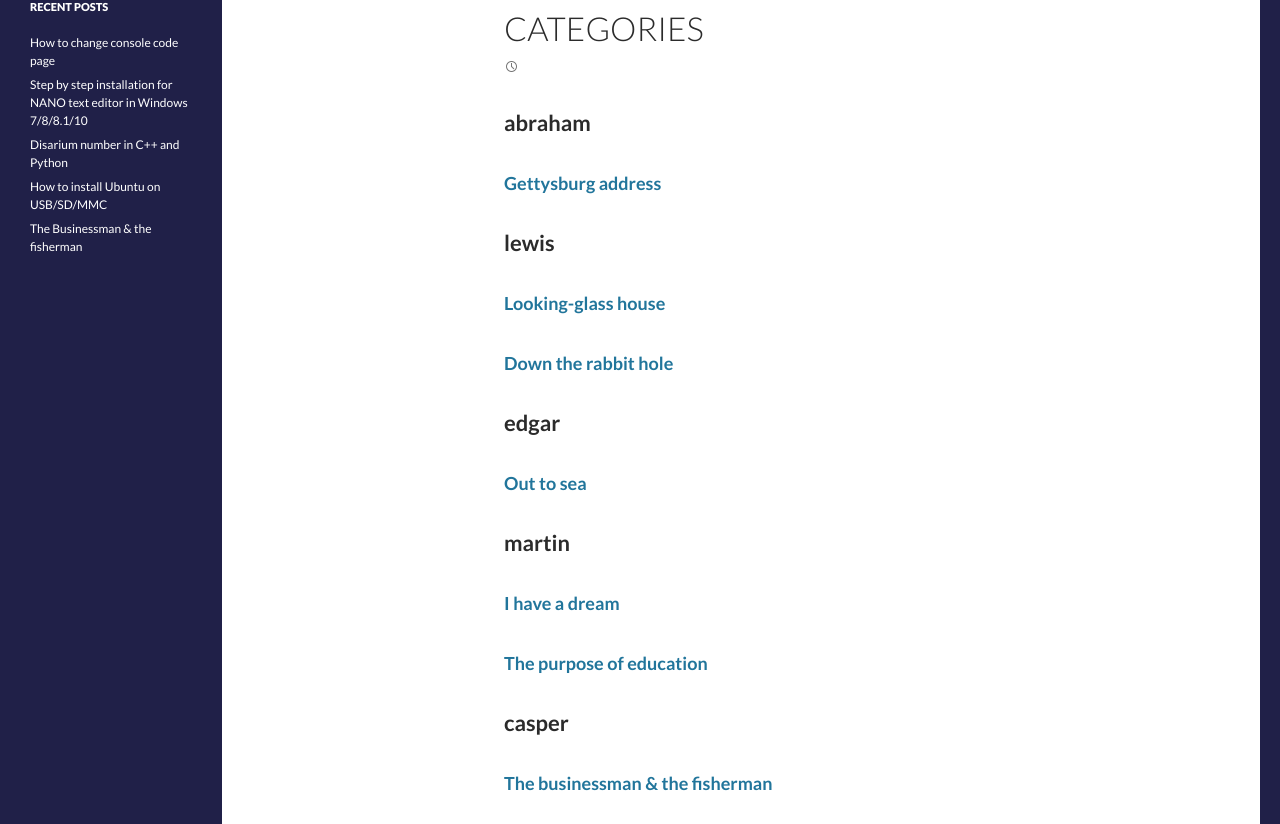
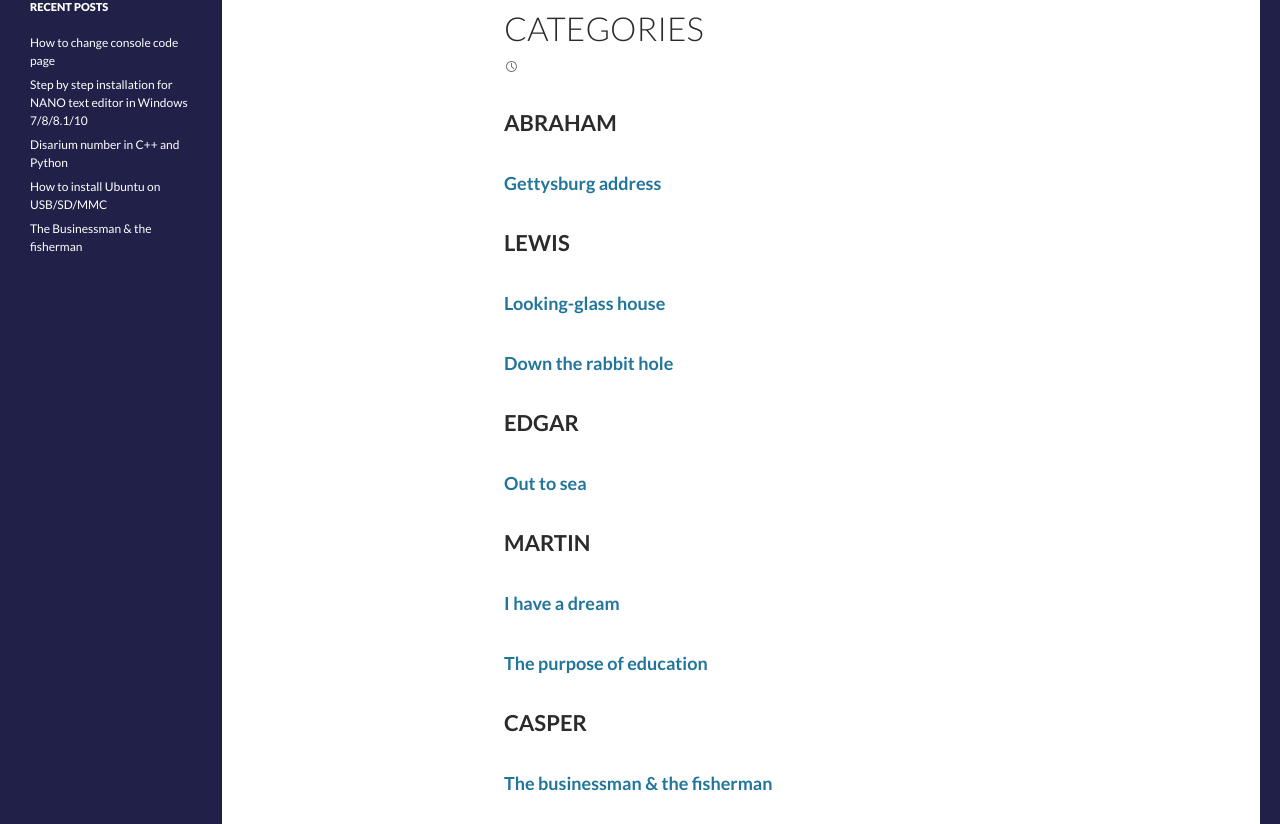
Before and after one commit to sharadcodes/wp-theme-twenty-sixteen-jekyll, a Jekyll site: the page built from categories.md, in a window 1280 px wide and 1400 px high. Shown: the part 372-1196 px from the top of the window. Built offline with Jekyll 4.4.1, drawn with Linux system fonts in a browser that asks for light colours.

Commit message:
Update categories.md

```diff
--- a/categories.md
+++ b/categories.md
@@ -11,7 +11,7 @@ layout: default
     <div id="#{{ category_name | slugize upcase }}"></div>
     <p></p>
 
-    <h3 class="category-head" style="color:#2b2b2b;">{{ category_name }}</h3>
+    <h3 class="category-head" style="color:#2b2b2b;">{{ category_name | upcase  }}</h3>
     <a name="{{ category_name | slugize upcase }}"></a>
     {% for post in site.categories[category_name] %}
     <article class="archive-item">
```
